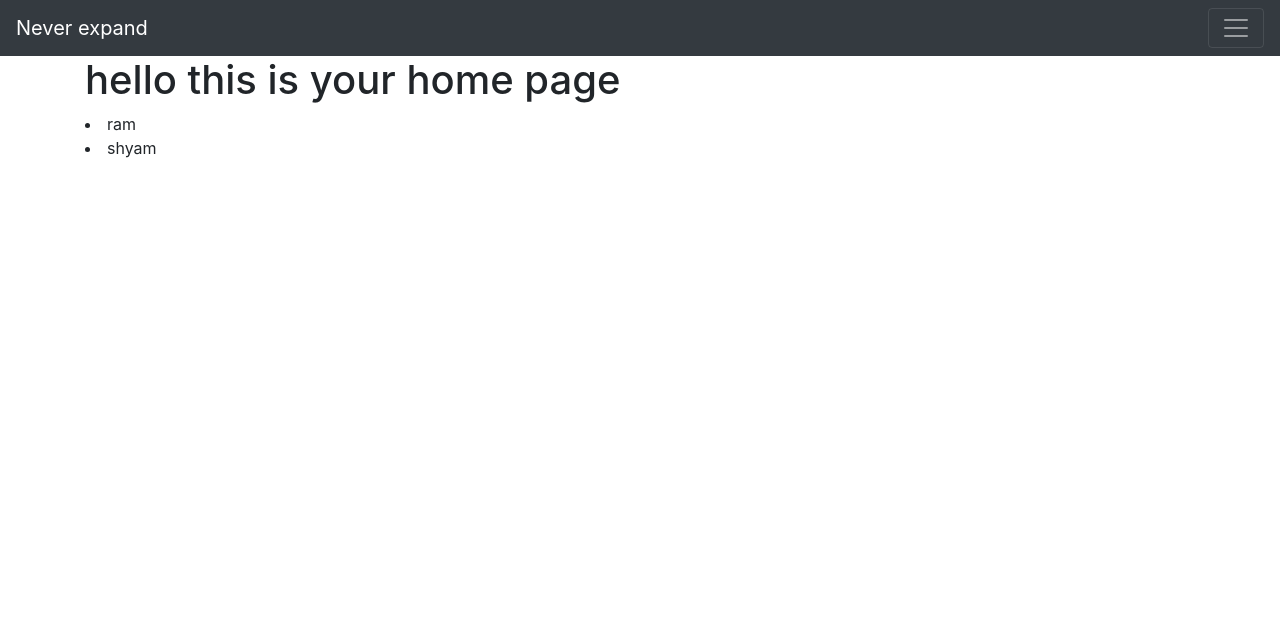
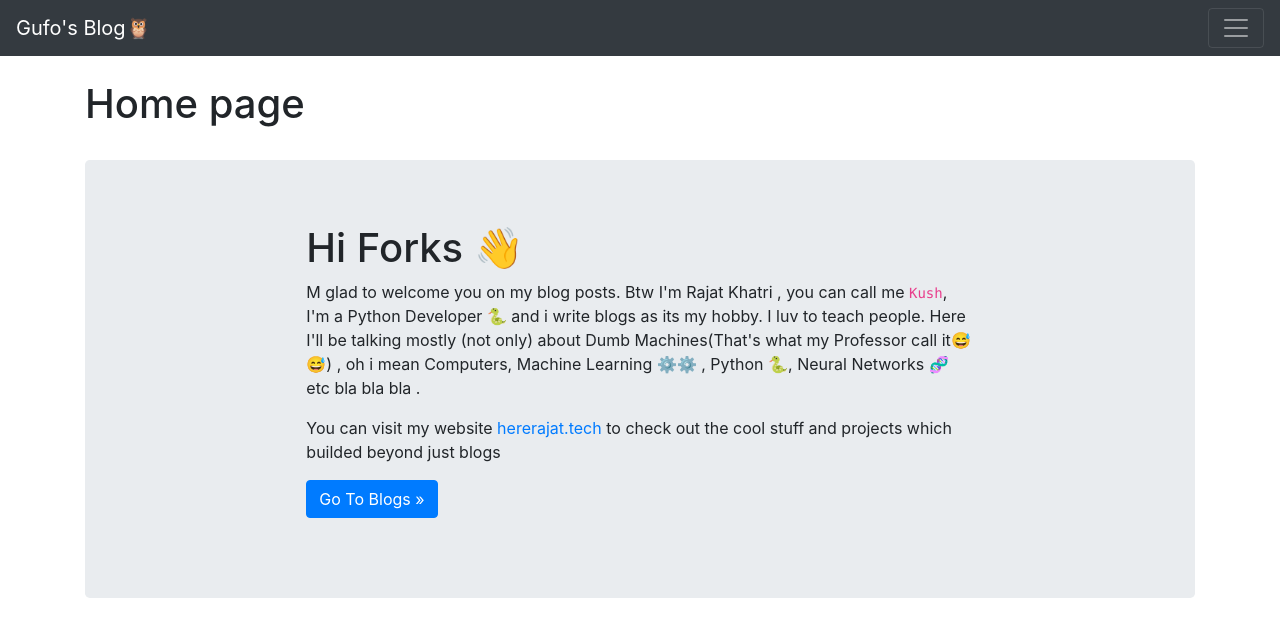
Before and after one commit to Rajatkhatri7/FlaskApp, a Flask app: page / in a window 1280 px wide. Shown: the top 637 px of the page. Run offline with Flask 2, Linux system fonts and the light colour scheme; some libraries are stand-ins or nearby versions.

Commit message:
nav bar and buttons added

```diff
--- a/templates/base.html
+++ b/templates/base.html
@@ -14,7 +14,7 @@
 <body>
 
     <nav class="navbar navbar-dark bg-dark">
-        <a class="navbar-brand" href="#">Never expand</a>
+        <a class="navbar-brand" href="/">Gufo's Blog🦉</a>
         <button class="navbar-toggler" type="button" data-toggle="collapse" data-target="#navbarsExample01" aria-controls="navbarsExample01" aria-expanded="false" aria-label="Toggle navigation">
           <span class="navbar-toggler-icon"></span>
         </button>
@@ -22,20 +22,23 @@
         <div class="collapse navbar-collapse" id="navbarsExample01">
           <ul class="navbar-nav mr-auto">
             <li class="nav-item active">
-              <a class="nav-link" href="#">Home <span class="sr-only">(current)</span></a>
+              <a class="nav-link" href="/">Home <span class="sr-only">(current)</span></a>
             </li>
             <li class="nav-item">
-              <a class="nav-link" href="#">Link</a>
+              <a class="nav-link" href="/posts">Posts📕</a>
             </li>
             <li class="nav-item">
-              <a class="nav-link disabled" href="#" tabindex="-1" aria-disabled="true">Disabled</a>
+              <a class="nav-link disabled" href="" tabindex="-1" aria-disabled="true">About</a>
             </li>
             <li class="nav-item dropdown">
-              <a class="nav-link dropdown-toggle" href="#" id="dropdown01" data-toggle="dropdown" aria-haspopup="true" aria-expanded="false">Dropdown</a>
+              <a class="nav-link dropdown-toggle" href="#" id="dropdown01" data-toggle="dropdown" aria-haspopup="true" aria-expanded="false">Connect me 🤓 </a>
               <div class="dropdown-menu" aria-labelledby="dropdown01">
-                <a class="dropdown-item" href="#">Action</a>
-                <a class="dropdown-item" href="#">Another action</a>
-                <a class="dropdown-item" href="#">Something else here</a>
+                <a class="dropdown-item" href="https://hererajat.tech">Website 🌍</a>
+
+                <a class="dropdown-item" href="">Linkdin 🖊️</a>
+                <a class="dropdown-item" href="https://github.com/rajatkhatri7">Github 👨‍💻</a>
+                <a class="dropdown-item" href="https://twitter.com/hererajat">Twitter 🐦</a>
+                <a class="dropdown-item" href="https://instagram.com/here_rajat">Instagram 📸</a>
               </div>
             </li>
           </ul>
--- a/templates/edit.html
+++ b/templates/edit.html
@@ -17,7 +17,7 @@
         <br>
         Post: <input type='text' name='content' id='content'value = {{post.content}}>
         <br>
-        <input type='submit' value='Save'>
+        <input class="btn btn-dark" type='submit' value='Save'>
     </form>
     <hr>
 
--- a/templates/index.html
+++ b/templates/index.html
@@ -8,8 +8,27 @@
 
 
 {% block body %}
+<br>
+<h1>Home page</h1>
+<br>
 
-<h1>hello this is your home page</h1>
-<li>ram</li>
-<li>shyam</li>
+<main role="main">
+    <div class="jumbotron">
+        <div class="col-sm-8 mx-auto">
+            <h1>Hi Forks 👋 </h1>
+
+            <p> M glad to welcome you on my blog posts. Btw I'm Rajat Khatri , you can call me <code>Kush</code>, I'm a Python Developer 🐍 and i write blogs as its my hobby. I luv to teach people. Here I'll be talking mostly (not only) about Dumb Machines(That's what my Professor call it😅😅) , oh i mean Computers,  Machine Learning ⚙️⚙️ , Python 🐍, Neural Networks 🧬 etc bla bla bla .</p>
+
+
+
+
+            <p>You can visit my website <a href="https://hererajat.tech">hererajat.tech</a> to check out the cool stuff and projects which builded beyond just blogs</p>
+            <p>
+                <a class="btn btn-primary" href="/posts" role="button">Go To Blogs
+                    &raquo;</a>
+            </p>
+        </div>
+    </div>
+</main>
+
 {% endblock %}
```
Also changed, not shown: templates/post.html (+8 -5 lines).
